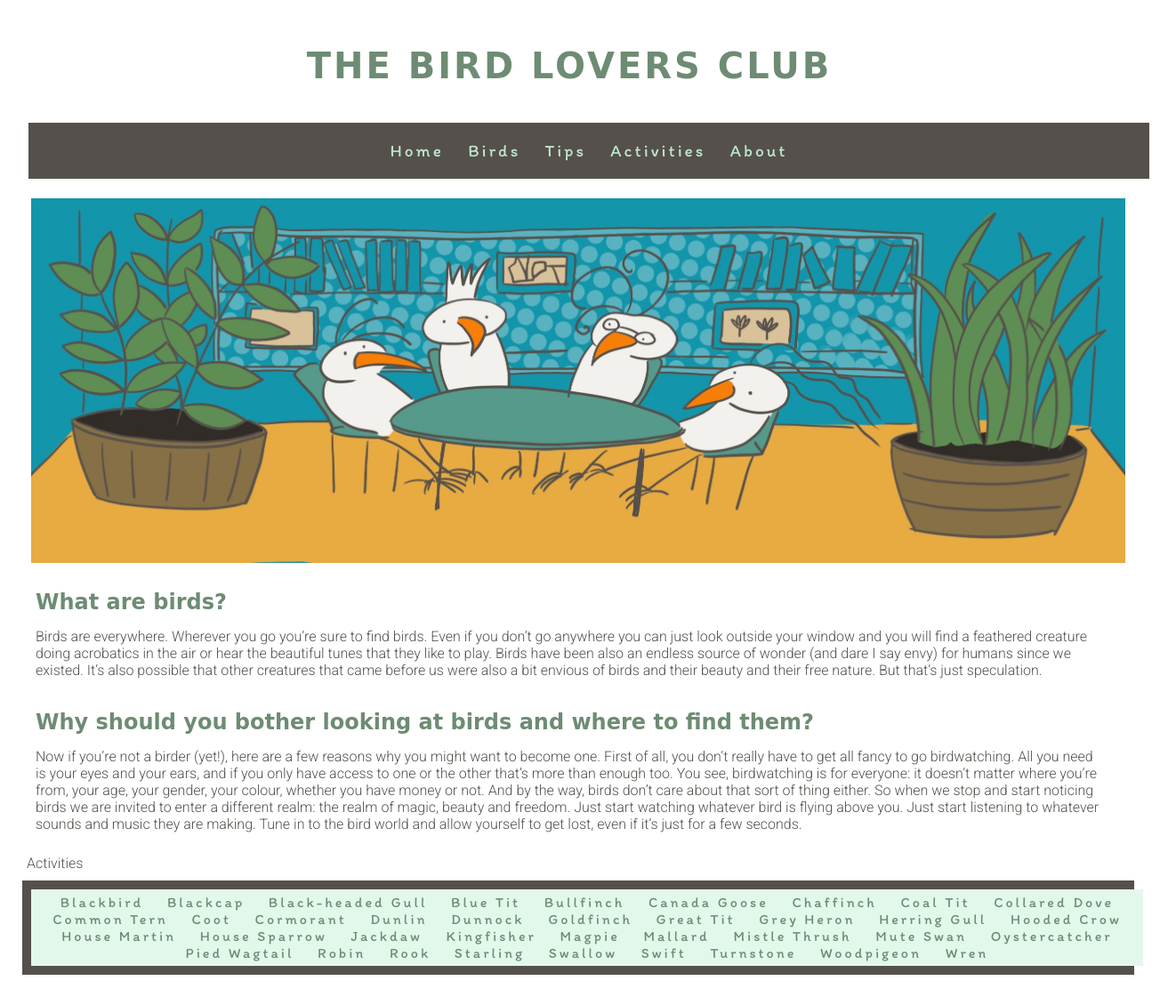
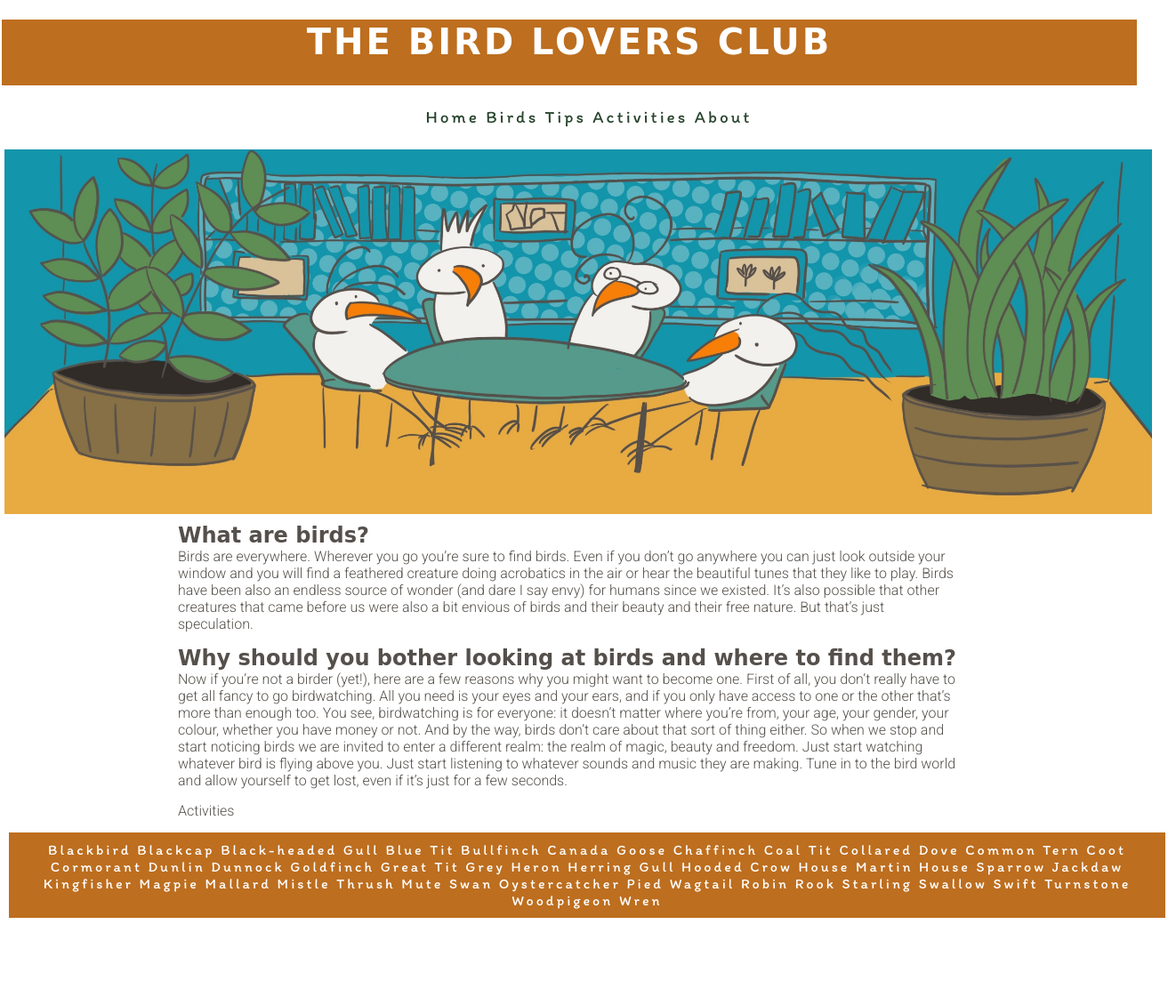
Before and after one commit to cruidin/bird-lovers, a plain HTML site: page index.html in a window 1280 px wide. Shown: the whole page at 89% size, 1322 px wide, since content can reach past the window. After the commit the page ends 1042 px from the top, so only its background shows below. Drawn offline with Linux system fonts and the light colour scheme; a web font is replaced by a local one.

Commit message:
Change logo and menu colours and add padding and margin to main texts

```diff
--- a/assets/css/style.css
+++ b/assets/css/style.css
@@ -2,8 +2,8 @@
 @import url('https://fonts.googleapis.com/css2?family=Girassol&family=Itim&family=Roboto:wght@300&display=swap');
 
 * {
-    margin: 5px;
-    padding: 5px;
+    margin: 0px;
+    padding: 0px;
     border: none;
 }
 
@@ -25,17 +25,41 @@ a {
     text-decoration: none;
 }
 
+#hero-image {
+    height: 400px;
+    width: 100%;
+    background: url('../images/hero-image.jpg') no-repeat center center;
+    background-size: cover;
+    position: relative;
+    border-color: #6d8c73;
+    margin: 5px;
+    padding: 5px;
+    border: none;
+}
+
 section {
     font-family: Roboto, Helvetic, sans-serif;
     font-weight: 300;
     color: #55504b
 }
 
+.content {
+    margin: 5px 100px;
+    padding: 5px 100px;
+    border: none;
+}
+
 /*headings and logo */
+
+header {
+    margin: 10px 0px 0px 0px;
+    padding: 10px 0px 0px 0px;
+    border: none;
+}
 
 h1, h2 {
     font-family: Girassol, cursive;
-    color: #6d8c73;
+
 }
 
 #logo {
@@ -44,8 +68,13 @@ h1, h2 {
     letter-spacing: 3px;
     text-align: center;
     margin: 2px;
-    padding: 0;
+    padding: 2px;
     border: none;
+    color: #ffffff;
+    background-color: #bd6e1f;
+    height: 70px;
+    float: center;
+    position: relative;
 }
 
 /* navigation links */
@@ -53,30 +82,23 @@ h1, h2 {
 #menu {
     font-size: 120%;
     letter-spacing: 3px;
-    color: #bee8cf;
+    color: #29462e;
     position: relative;
     float: center;
     text-align: center;
     margin: 2px;
     padding: 20px;
     border: none;
-    background-color: #55504b;
+
     border-radius: 0px;
     width: 100%;
 }
 
 #menu a {
-    color: #bee8cf;
+    color: #29462e;
 }
 
-#hero-image {
-    height: 400px;
-    width: 100%;
-    background: url('../images/hero-image.jpg') no-repeat center center;
-    background-size: cover;
-    position: relative;
-    border-color: #6d8c73;
-}
+
 
 /* birds.html */
 
@@ -134,10 +156,13 @@ img {
 
 footer {
     color: #ffffff;
-    background-color: #55504b;
+    background-color: #bd6e1f;
     width: 100%;
     text-align: center;
     letter-spacing: 3px;
+    margin: 10px;
+    padding: 10px;
+    border: none;
 }
 
 footer a {
--- a/index.html
+++ b/index.html
@@ -29,26 +29,28 @@
 
         </header>
     </header>
+
     <section>
         <div id="hero-image"></div>
     </section>
-    <section class="info">
+    <section class="info content">
         <h2>What are birds?</h2>
         <p>Birds are everywhere. Wherever you go you’re sure to find birds. Even if you don’t go anywhere you can just look outside your window and you will find a feathered creature doing acrobatics in the air or hear the beautiful tunes that they like to play.
 Birds have been also an endless source of wonder (and dare I say envy) for humans since we existed. It’s also possible that other creatures that came before us were also a bit envious of birds and their beauty and their free nature. But that’s just speculation.
 
 </p>
     </section>
-    <section class="info">
+    <section class="info content">
         <h2>Why should you bother looking at birds and where to find them?</h2>
         <p>Now if you’re not a birder (yet!), here are a few reasons why you might want to become one. First of all, you don’t really have to get all fancy to go birdwatching. All you need is your eyes and your ears, and if you only have access to one or the other that’s more than enough too. You see, birdwatching is for everyone: it doesn’t matter where you’re from, your age, your gender, your colour, whether you have money or not. And by the way, birds don’t care about that sort of thing either. So when we stop and start noticing birds we are invited to enter a different realm: the realm of magic, beauty and freedom. Just start watching whatever bird is flying above you. Just start listening to whatever sounds and music they are making. Tune in to the bird world and allow yourself to get lost, even if it’s just for a few seconds.
 </p>
     </section>
-    <section>
+    <section class="info content">
         Activities
     </section>
+
     <footer>
-        <nav id="bird-links">
+        <nav class="bird-links">
             <a href="#">Blackbird</a>
             <a href="#">Blackcap</a>
             <a href="#">Black-headed Gull</a>
```
Also changed, not shown: birds.html (+3 -1 lines).
